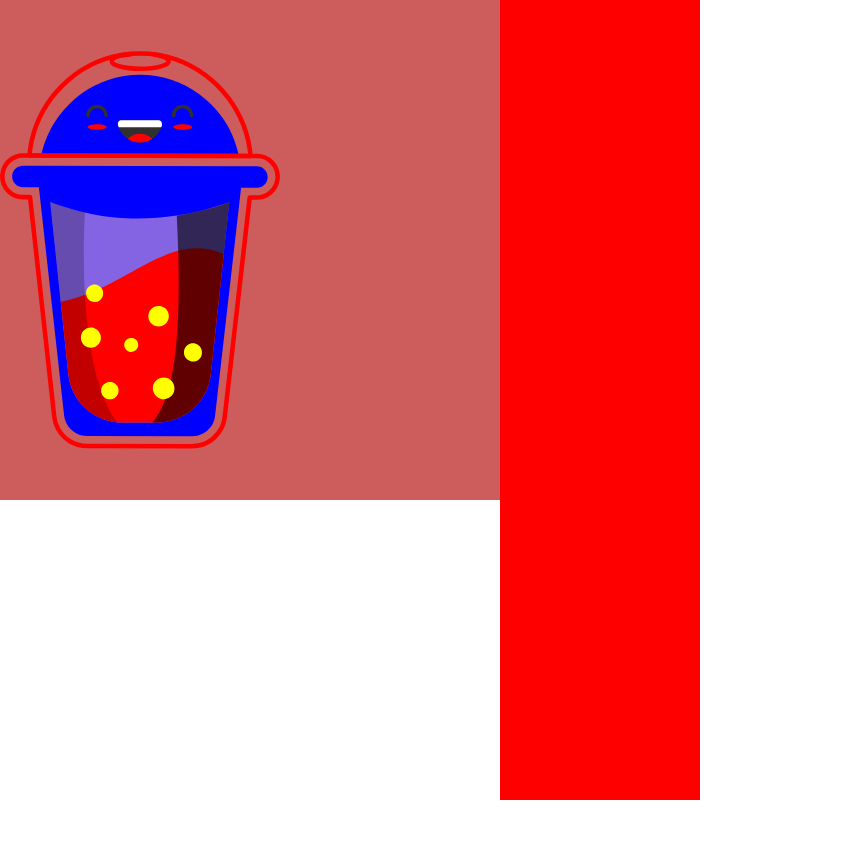
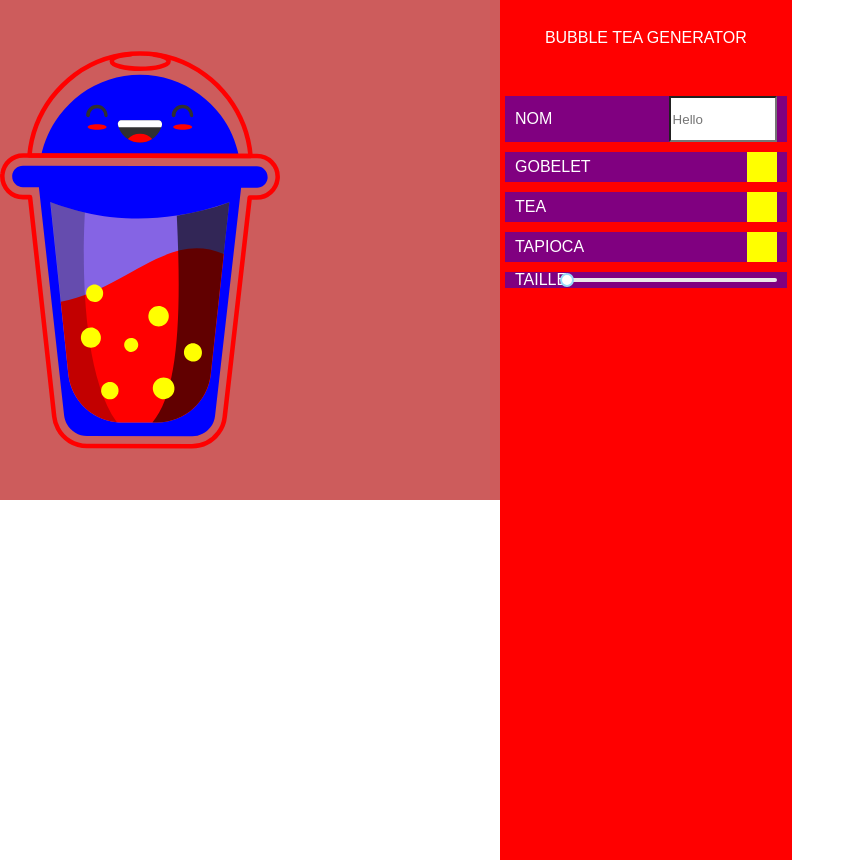
Before and after one commit to Mehdi-Verfaillie/ubloteagenerator, a React (Create React App) app: page / in a window 1280 px wide. Shown: the whole page, without its empty margins (0-855 px from the left). Before the commit the page ends 800 px from the top, so only its background shows below. Built offline with nearby package versions, Linux system fonts and the light colour scheme.

Commit message:
menu component wip & upgrade packages

```diff
--- a/package.json
+++ b/package.json
@@ -6,6 +6,7 @@
     "@testing-library/jest-dom": "^5.11.4",
     "@testing-library/react": "^11.1.0",
     "@testing-library/user-event": "^12.1.10",
+    "rc-slider": "^9.7.2",
     "react": "^17.0.2",
     "react-dom": "^17.0.2",
     "react-scripts": "4.0.3",
--- a/src/components/Menu/Menu.jsx
+++ b/src/components/Menu/Menu.jsx
@@ -1,10 +1,49 @@
 import React from 'react';
 import {
-    MenuContainer
+    MenuContainer,
+    MenuTitle,
+    CategoryContainer,
+    CategoryTitle,
+    CategoryTextInput,
+    MenuColorInput,
 } from './style';
+import Slider from 'rc-slider';
+import 'rc-slider/assets/index.css';
+
 
 export default function Menu() {
     return (
-        <MenuContainer />
+        <MenuContainer>
+            <MenuTitle>BUBBLE TEA GENERATOR</MenuTitle>
+
+            <CategoryContainer>
+                <CategoryTitle>NOM</CategoryTitle>
+                <CategoryTextInput
+                    placeholder="Hello"
+                />
+            </CategoryContainer>
+
+            {['GOBELET', 'TEA', 'TAPIOCA'].map((element, index) => (
+                <CategoryContainer key={index}>
+                    <CategoryTitle>{element}</CategoryTitle>
+                    <MenuColorInput />
+                </CategoryContainer>
+            ))}
+
+            <CategoryContainer>
+                <CategoryTitle>TAILLE</CategoryTitle>
+                <Slider
+                    defaultValue={0}
+                    // value={0}
+                    startPoint={0}
+                    min={0}
+                    max={10}
+                    onChange={0}
+                    railStyle={''}
+                    dotStyle={''}
+                />
+            </CategoryContainer>
+
+        </MenuContainer>
     );
 }
--- a/src/components/Menu/style.js
+++ b/src/components/Menu/style.js
@@ -1,9 +1,55 @@
 import styled from 'styled-components';
 
 const MenuContainer = styled.div`
-    width: 200px;
+    width: 22%;
+    min-width: 250px;
     height: 100vh;
     background-color: red;
+    padding: 30px 5px;
 `;
 
-export { MenuContainer };
+const MenuTitle = styled.p`
+    color: #FFF;
+    font-size: 18;
+    font-family: Arial;
+    text-transform: uppercase;
+    text-align: center;
+    margin-bottom: 50px;
+`;
+
+const CategoryContainer = styled.div`
+    display: flex;
+    background-color: purple;
+    justify-content: space-between;
+    align-items: center;
+    padding: 0 10px;
+    margin-bottom: 10px;
+`;
+
+const CategoryTitle = styled.p`
+    color: #FFF;
+    font-size: 18;
+    font-family: Arial;
+    text-transform: uppercase;
+`;
+
+const CategoryTextInput = styled.input`
+    width: 100px;
+    height: 40px;
+    background-color: #FFF;
+`;
+
+const MenuColorInput = styled.div`
+    width: 30px;
+    height: 30px;
+    background-color: yellow;
+`;
+
+export {
+    MenuContainer,
+    MenuTitle,
+    CategoryContainer,
+    CategoryTitle,
+    CategoryTextInput,
+    MenuColorInput,
+};
```
Also changed, not shown: 1 other file (tests, documents, lock files or other folders).
